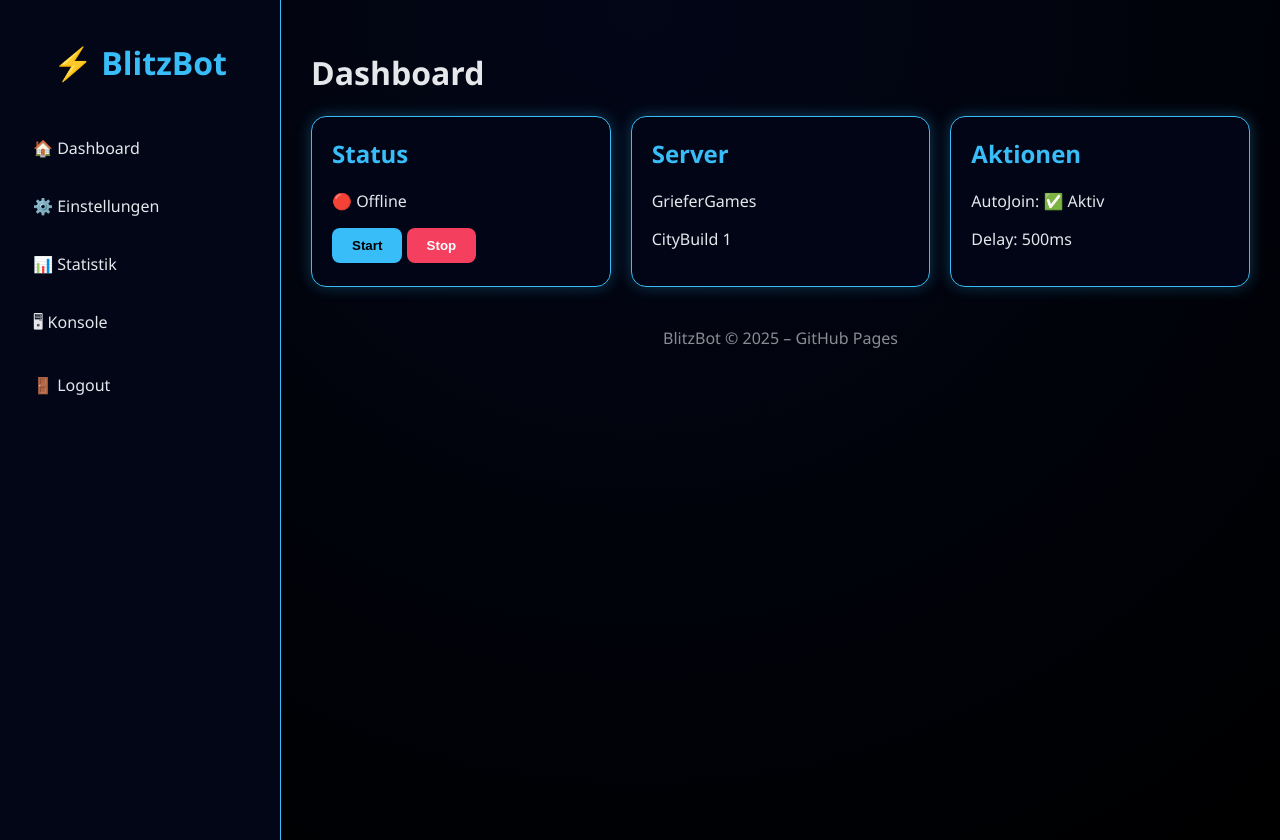
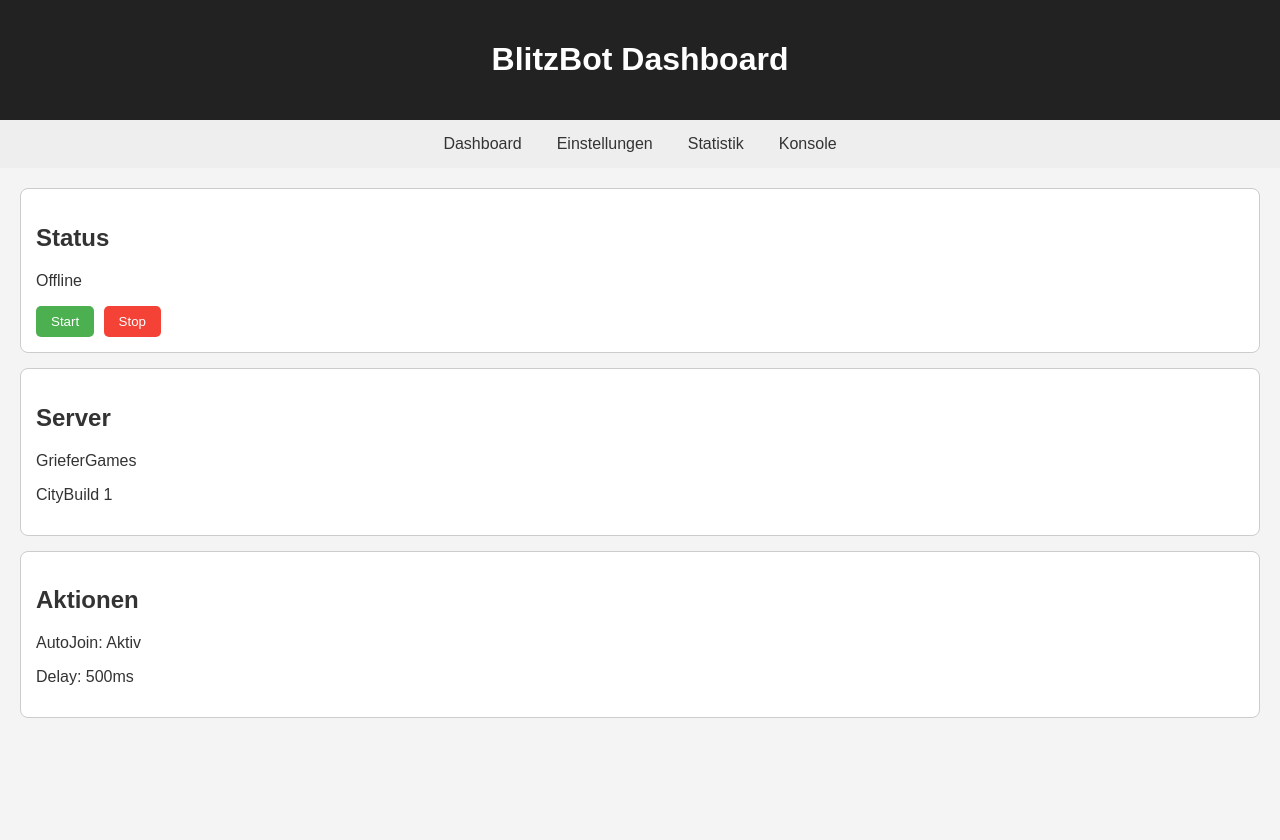
Before and after one commit to BlitzNxah/BlitzBot-Dashboard-, a plain HTML site: page index.html in a window 1280 px wide. After the commit the page ends 800 px from the top, so only its background shows below. Drawn offline with Linux system fonts and the light colour scheme.

Commit message:
index.html aktualisieren

```diff
--- a/index.html
+++ b/index.html
@@ -2,128 +2,91 @@
 <html lang="de">
 <head>
     <meta charset="UTF-8">
-    <title>⚡ BlitzBot Dashboard</title>
+    <title>BlitzBot Dashboard</title>
     <meta name="viewport" content="width=device-width, initial-scale=1.0">
-
     <style>
-        :root {
-            --bg: #020617;
-            --card: #020617;
-            --border: #38bdf8;
-            --text: #e5e7eb;
-            --accent: #38bdf8;
-            --danger: #f43f5e;
+        body {
+            margin: 0;
+            font-family: Arial, sans-serif;
+            background-color: #f4f4f4;
+            color: #333;
         }
 
-        body {
-            margin: 0;
-            font-family: "Segoe UI", sans-serif;
-            background: radial-gradient(circle at top, #020617, #000);
-            color: var(--text);
-            display: flex;
+        header {
+            background-color: #222;
+            color: white;
+            padding: 20px;
+            text-align: center;
         }
 
-        /* Sidebar */
-        .sidebar {
-            width: 240px;
-            background: #020617;
-            border-right: 1px solid var(--border);
-            padding: 20px;
-            height: 100vh;
+        nav {
+            background-color: #eee;
+            padding: 10px;
+            display: flex;
+            gap: 15px;
+            justify-content: center;
         }
 
-        .sidebar h1 {
-            color: var(--accent);
-            text-align: center;
-            margin-bottom: 40px;
+        nav a {
+            text-decoration: none;
+            color: #333;
+            padding: 5px 10px;
         }
 
-        .nav a {
-            display: block;
-            padding: 12px;
-            margin-bottom: 10px;
-            color: var(--text);
-            text-decoration: none;
-            border-radius: 8px;
-            border: 1px solid transparent;
+        nav a:hover {
+            background-color: #ddd;
+            border-radius: 5px;
         }
 
-        .nav a:hover {
-            border-color: var(--accent);
-            background: rgba(56,189,248,0.1);
-        }
-
-        /* Main */
-        .main {
-            flex: 1;
-            padding: 30px;
-        }
-
-        .cards {
-            display: grid;
-            grid-template-columns: repeat(auto-fit, minmax(250px, 1fr));
-            gap: 20px;
+        main {
+            padding: 20px;
         }
 
         .card {
-            background: rgba(2,6,23,0.9);
-            border: 1px solid var(--border);
-            border-radius: 15px;
-            padding: 20px;
-            box-shadow: 0 0 15px rgba(56,189,248,0.3);
-        }
-
-        .card h2 {
-            color: var(--accent);
-            margin-top: 0;
+            background-color: white;
+            padding: 15px;
+            margin-bottom: 15px;
+            border: 1px solid #ccc;
+            border-radius: 8px;
         }
 
         button {
-            background: var(--accent);
+            padding: 8px 15px;
+            margin-right: 5px;
             border: none;
-            color: #000;
-            padding: 10px 20px;
-            border-radius: 8px;
+            border-radius: 5px;
             cursor: pointer;
-            font-weight: bold;
+        }
+
+        button.start {
+            background-color: #4CAF50;
+            color: white;
         }
 
         button.stop {
-            background: var(--danger);
+            background-color: #f44336;
             color: white;
-        }
-
-        footer {
-            margin-top: 40px;
-            text-align: center;
-            opacity: 0.6;
         }
     </style>
 </head>
-
 <body>
 
-    <!-- Sidebar -->
-    <div class="sidebar">
-        <h1>⚡ BlitzBot</h1>
-        <div class="nav">
-            <a href="#">🏠 Dashboard</a>
-            <a href="#">⚙️ Einstellungen</a>
-            <a href="#">📊 Statistik</a>
-            <a href="#">🖥 Konsole</a>
-            <a href="#">🚪 Logout</a>
-        </div>
-    </div>
+<header>
+    <h1>BlitzBot Dashboard</h1>
+</header>
 
-    <!-- Main Content -->
-    <div class="main">
-        <h1>Dashboard</h1>
+<nav>
+    <a href="#">Dashboard</a>
+    <a href="#">Einstellungen</a>
+    <a href="#">Statistik</a>
+    <a href="#">Konsole</a>
+</nav>
 
-        <div class="cards">
+<main>
     <div class="card">
         <h2>Status</h2>
-                <p id="status">🔴 Offline</p>
-                <button onclick="startBot()">Start</button>
+        <p id="status">Offline</p>
+        <button class="start" onclick="startBot()">Start</button>
         <button class="stop" onclick="stopBot()">Stop</button>
     </div>
 
@@ -135,23 +98,18 @@
 
     <div class="card">
         <h2>Aktionen</h2>
-                <p>AutoJoin: ✅ Aktiv</p>
+        <p>AutoJoin: Aktiv</p>
         <p>Delay: 500ms</p>
     </div>
-        </div>
-
-        <footer>
-            BlitzBot © 2025 – GitHub Pages
-        </footer>
-    </div>
+</main>
 
 <script>
     function startBot() {
-            document.getElementById("status").innerHTML = "🟢 Online";
+        document.getElementById("status").innerText = "Online";
     }
 
     function stopBot() {
-            document.getElementById("status").innerHTML = "🔴 Offline";
+        document.getElementById("status").innerText = "Offline";
     }
 </script>
 
```
Lines whose indentation alone changed are shown as unchanged.
